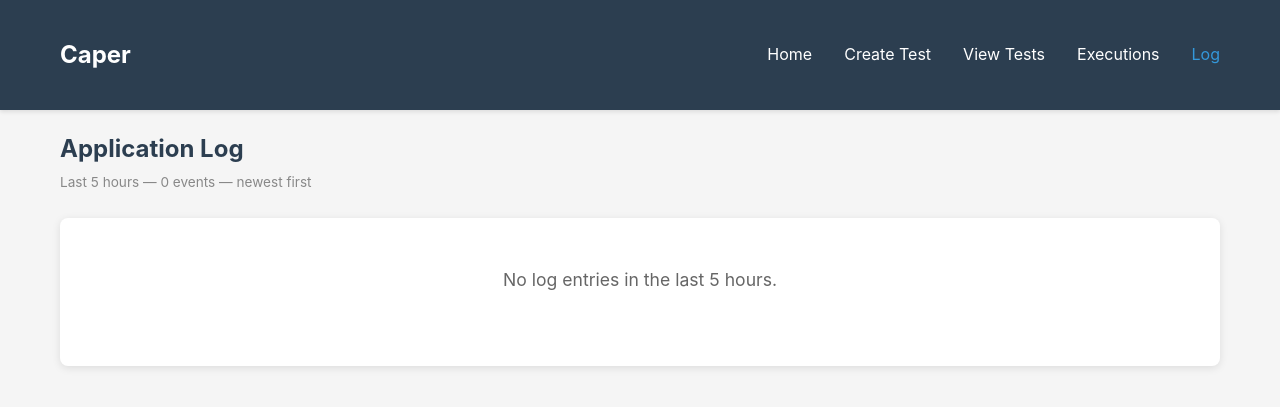
After one commit to silah/caper, a Flask app: page /logs in a window 1280 px wide. The commit adds this page. Shown: the top 407 px of the page. Run offline with Flask 3, Linux system fonts and the light colour scheme; the visitor is signed in with stand-in values (Sample User, id 1); data that the repository does not hold is empty.

Commit message:
adding a log

```diff
--- a/app.py
+++ b/app.py
@@ -234,9 +234,12 @@ def _run_test_subprocess(test_id, script, execution_id):
 
     except subprocess.TimeoutExpired:
         db.update_execution(execution_id, 'timeout', '', 'Test execution timed out after 60 seconds', '')
+        db.log_event('error', f'Test execution timed out (execution_id={execution_id})')
 
     except Exception as e:
+        import traceback
         db.update_execution(execution_id, 'error', '', str(e), '')
+        db.log_event('error', f'Test execution failed: {e}', traceback.format_exc())
 
     finally:
         try:
@@ -500,6 +503,27 @@ def import_test():
                     'skipped': skipped})
 
 
+@app.route('/logs')
+@login_required
+def view_logs():
+    per_page = 100
+    page = max(1, request.args.get('page', 1, type=int))
+    hours = 5
+    entries = db.get_logs(hours=hours, page=page, per_page=per_page)
+    total = db.get_log_count(hours=hours)
+    total_pages = max(1, (total + per_page - 1) // per_page)
+    team = get_current_team()
+    return render_template('log.html', entries=entries, page=page,
+                           total_pages=total_pages, total=total, team=team)
+
+
+@app.errorhandler(Exception)
+def handle_exception(e):
+    import traceback
+    db.log_event('error', f'{type(e).__name__}: {e}', traceback.format_exc())
+    raise e
+
+
 def _scheduler_loop():
     while True:
         time.sleep(30)
@@ -507,13 +531,16 @@ def _scheduler_loop():
             for test in db.get_due_scheduled_tests():
                 db.advance_next_run(test['id'], test['schedule_interval'])
                 execution_id = db.create_execution(test['id'], test.get('team_id'))
+                db.log_event('info', f'Scheduled run started: {test["name"]}',
+                             f'test_id={test["id"]} execution_id={execution_id}')
                 threading.Thread(
                     target=_run_test_subprocess,
                     args=(test['id'], test['script'], execution_id),
                     daemon=True
                 ).start()
-        except Exception:
-            pass
+        except Exception as e:
+            import traceback
+            db.log_event('error', f'Scheduler error: {e}', traceback.format_exc())
 
 
 _scheduler_thread = threading.Thread(target=_scheduler_loop, daemon=True)
--- a/database.py
+++ b/database.py
@@ -111,6 +111,16 @@ class Database:
             cursor.execute("ALTER TABLE tests ADD COLUMN schedule_interval INTEGER DEFAULT NULL")
             cursor.execute("ALTER TABLE tests ADD COLUMN schedule_enabled INTEGER DEFAULT 0")
             cursor.execute("ALTER TABLE tests ADD COLUMN schedule_next_run TIMESTAMP DEFAULT NULL")
+
+        cursor.execute('''
+            CREATE TABLE IF NOT EXISTS logs (
+                id INTEGER PRIMARY KEY AUTOINCREMENT,
+                level TEXT NOT NULL,
+                message TEXT NOT NULL,
+                details TEXT,
+                created_at TIMESTAMP DEFAULT CURRENT_TIMESTAMP
+            )
+        ''')
 
         conn.commit()
         conn.close()
@@ -437,6 +447,45 @@ class Database:
 
         return executions
 
+    def log_event(self, level, message, details=None):
+        try:
+            conn = self.get_connection()
+            cursor = conn.cursor()
+            cursor.execute(
+                'INSERT INTO logs (level, message, details) VALUES (?, ?, ?)',
+                (level, message, details)
+            )
+            conn.commit()
+            conn.close()
+        except Exception:
+            pass
+
+    def get_logs(self, hours=5, page=1, per_page=100):
+        conn = self.get_connection()
+        cursor = conn.cursor()
+        offset = (page - 1) * per_page
+        cursor.execute('''
+            SELECT id, level, message, details, created_at
+            FROM logs
+            WHERE created_at >= datetime('now', ? || ' hours')
+            ORDER BY created_at DESC
+            LIMIT ? OFFSET ?
+        ''', (str(-hours), per_page, offset))
+        rows = [dict(r) for r in cursor.fetchall()]
+        conn.close()
+        return rows
+
+    def get_log_count(self, hours=5):
+        conn = self.get_connection()
+        cursor = conn.cursor()
+        cursor.execute('''
+            SELECT COUNT(*) FROM logs
+            WHERE created_at >= datetime('now', ? || ' hours')
+        ''', (str(-hours),))
+        count = cursor.fetchone()[0]
+        conn.close()
+        return count
+
     def set_test_schedule(self, test_id, interval_minutes, enabled):
         conn = self.get_connection()
         cursor = conn.cursor()
--- a/static/css/style.css
+++ b/static/css/style.css
@@ -799,6 +799,116 @@ summary {
     margin-bottom: 0.5rem;
 }
 
+/* Log page */
+.log-page-header {
+    display: flex;
+    align-items: flex-start;
+    margin-bottom: 1.5rem;
+}
+
+.log-page-header h2 {
+    margin: 0 0 0.2rem;
+    color: #2c3e50;
+}
+
+.log-subtitle {
+    color: #888;
+    font-size: 0.85rem;
+    margin: 0;
+}
+
+.log-table-wrap {
+    background: #fff;
+    border-radius: 8px;
+    box-shadow: 0 2px 8px rgba(0,0,0,0.08);
+    overflow: hidden;
+}
+
+.log-table {
+    width: 100%;
+    border-collapse: collapse;
+    font-size: 0.875rem;
+}
+
+.log-table th {
+    background: #2c3e50;
+    color: #fff;
+    padding: 0.7rem 1rem;
+    text-align: left;
+    font-weight: 600;
+    white-space: nowrap;
+}
+
+.log-col-time   { width: 160px; }
+.log-col-level  { width: 80px; }
+.log-col-detail { width: 80px; }
+
+.log-row td {
+    padding: 0.6rem 1rem;
+    border-bottom: 1px solid #f0f0f0;
+    vertical-align: top;
+}
+
+.log-row:last-child td { border-bottom: none; }
+
+.log-row-error  { background: #fff8f8; }
+.log-row-warning { background: #fffdf0; }
+.log-row-info   { background: #fff; }
+
+.log-time {
+    font-family: monospace;
+    font-size: 0.8rem;
+    color: #666;
+    white-space: nowrap;
+}
+
+.log-level {
+    display: inline-block;
+    padding: 2px 8px;
+    border-radius: 10px;
+    font-size: 0.72rem;
+    font-weight: 700;
+    letter-spacing: 0.03em;
+}
+
+.log-level-info    { background: #d1ecf1; color: #0c5460; }
+.log-level-error   { background: #f8d7da; color: #721c24; }
+.log-level-warning { background: #fff3cd; color: #856404; }
+
+.log-message { color: #2c3e50; }
+
+.log-details-toggle > summary {
+    cursor: pointer;
+    color: #3498db;
+    font-size: 0.8rem;
+}
+
+.log-details-pre {
+    margin-top: 0.4rem;
+    background: #f4f4f4;
+    padding: 0.5rem 0.75rem;
+    border-radius: 4px;
+    font-size: 0.75rem;
+    max-height: 200px;
+    overflow-y: auto;
+    white-space: pre-wrap;
+    word-break: break-all;
+    color: #333;
+}
+
+.log-pagination {
+    display: flex;
+    align-items: center;
+    justify-content: center;
+    gap: 1rem;
+    margin-top: 1.5rem;
+}
+
+.log-page-info {
+    font-size: 0.9rem;
+    color: #666;
+}
+
 /* Schedule UI */
 .schedule-section {
     background: #f8f9fa;
--- a/templates/create_test.html
+++ b/templates/create_test.html
@@ -15,6 +15,7 @@
                 <li><a href="/create" class="active">Create Test</a></li>
                 <li><a href="/tests">View Tests</a></li>
                 <li><a href="/executions">Executions</a></li>
+                <li><a href="/logs">Log</a></li>
             </ul>
         </div>
     </nav>
--- a/templates/edit_test.html
+++ b/templates/edit_test.html
@@ -15,6 +15,7 @@
                 <li><a href="/create">Create Test</a></li>
                 <li><a href="/tests">View Tests</a></li>
                 <li><a href="/executions">Executions</a></li>
+                <li><a href="/logs">Log</a></li>
             </ul>
         </div>
     </nav>
--- a/templates/index.html
+++ b/templates/index.html
@@ -15,6 +15,7 @@
                 <li><a href="/create">Create Test</a></li>
                 <li><a href="/tests">View Tests</a></li>
                 <li><a href="/executions">Executions</a></li>
+                <li><a href="/logs">Log</a></li>
             </ul>
         </div>
     </nav>
--- /dev/null
+++ b/templates/log.html
@@ -0,0 +1,81 @@
+<!DOCTYPE html>
+<html lang="en">
+<head>
+    <meta charset="UTF-8">
+    <meta name="viewport" content="width=device-width, initial-scale=1.0">
+    <title>Log - Caper</title>
+    <link rel="stylesheet" href="{{ url_for('static', filename='css/style.css') }}">
+</head>
+<body>
+    <nav class="navbar">
+        <div class="container">
+            <h1 class="logo">Caper</h1>
+            <ul class="nav-links">
+                <li><a href="/">Home</a></li>
+                <li><a href="/create">Create Test</a></li>
+                <li><a href="/tests">View Tests</a></li>
+                <li><a href="/executions">Executions</a></li>
+                <li><a href="/logs" class="active">Log</a></li>
+            </ul>
+        </div>
+    </nav>
+
+    <div class="container">
+        <div class="log-page-header">
+            <div>
+                <h2>Application Log</h2>
+                <p class="log-subtitle">Last 5 hours &mdash; {{ total }} event{% if total != 1 %}s{% endif %} &mdash; newest first</p>
+            </div>
+        </div>
+
+        {% if entries %}
+        <div class="log-table-wrap">
+            <table class="log-table">
+                <thead>
+                    <tr>
+                        <th class="log-col-time">Time</th>
+                        <th class="log-col-level">Level</th>
+                        <th class="log-col-msg">Message</th>
+                        <th class="log-col-detail">Details</th>
+                    </tr>
+                </thead>
+                <tbody>
+                    {% for entry in entries %}
+                    <tr class="log-row log-row-{{ entry.level }}">
+                        <td class="log-time">{{ entry.created_at }}</td>
+                        <td><span class="log-level log-level-{{ entry.level }}">{{ entry.level.upper() }}</span></td>
+                        <td class="log-message">{{ entry.message }}</td>
+                        <td class="log-details">
+                            {% if entry.details %}
+                            <details class="log-details-toggle">
+                                <summary>Show</summary>
+                                <pre class="log-details-pre">{{ entry.details }}</pre>
+                            </details>
+                            {% endif %}
+                        </td>
+                    </tr>
+                    {% endfor %}
+                </tbody>
+            </table>
+        </div>
+
+        {% if total_pages > 1 %}
+        <div class="log-pagination">
+            {% if page > 1 %}
+            <a href="?page={{ page - 1 }}" class="btn btn-secondary btn-sm">&larr; Newer</a>
+            {% endif %}
+            <span class="log-page-info">Page {{ page }} of {{ total_pages }}</span>
+            {% if page < total_pages %}
+            <a href="?page={{ page + 1 }}" class="btn btn-secondary btn-sm">Older &rarr;</a>
+            {% endif %}
+        </div>
+        {% endif %}
+
+        {% else %}
+        <div class="empty-state">
+            <p>No log entries in the last 5 hours.</p>
+        </div>
+        {% endif %}
+    </div>
+</body>
+</html>
--- a/templates/test_detail.html
+++ b/templates/test_detail.html
@@ -15,6 +15,7 @@
                 <li><a href="/create">Create Test</a></li>
                 <li><a href="/tests" class="active">View Tests</a></li>
                 <li><a href="/executions">Executions</a></li>
+                <li><a href="/logs">Log</a></li>
             </ul>
         </div>
     </nav>
--- a/templates/view_executions.html
+++ b/templates/view_executions.html
@@ -15,6 +15,7 @@
                 <li><a href="/create">Create Test</a></li>
                 <li><a href="/tests">View Tests</a></li>
                 <li><a href="/executions" class="active">Executions</a></li>
+                <li><a href="/logs">Log</a></li>
             </ul>
         </div>
     </nav>
--- a/templates/view_tests.html
+++ b/templates/view_tests.html
@@ -15,6 +15,7 @@
                 <li><a href="/create">Create Test</a></li>
                 <li><a href="/tests" class="active">View Tests</a></li>
                 <li><a href="/executions">Executions</a></li>
+                <li><a href="/logs">Log</a></li>
             </ul>
         </div>
     </nav>
```
